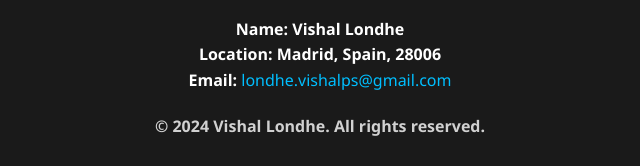
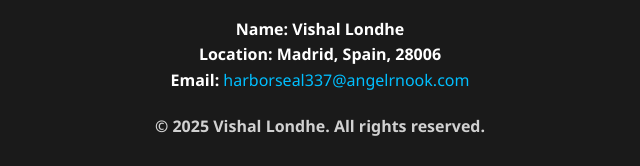
Before and after one commit to londhevishalps/CV, a plain HTML site: page index.html in a window 1280 px wide. Shown: the part 6440-6606 px from the top of the page, 320-960 px from the left. Drawn offline with Linux system fonts and the light colour scheme.

Commit message:
Update index.html
email masked

```diff
--- a/index.html
+++ b/index.html
@@ -624,9 +624,9 @@
         <div class="contact-info">
             <p><strong>Name:</strong> Vishal Londhe</p>
             <p><strong>Location:</strong> Madrid, Spain, 28006</p>
-            <p><strong>Email:</strong> <a href="mailto:londhe.vishalps@gmail.com">londhe.vishalps@gmail.com</a></p>
+            <p><strong>Email:</strong> <a href="mailto:harborseal337@angelrnook.com">harborseal337@angelrnook.com</a></p>
         </div>
-        <p style="margin-top: 20px; opacity: 0.8;">&copy; 2024 Vishal Londhe. All rights reserved.</p>
+        <p style="margin-top: 20px; opacity: 0.8;">&copy; 2025 Vishal Londhe. All rights reserved.</p>
     </footer>
 
     <script>
```
